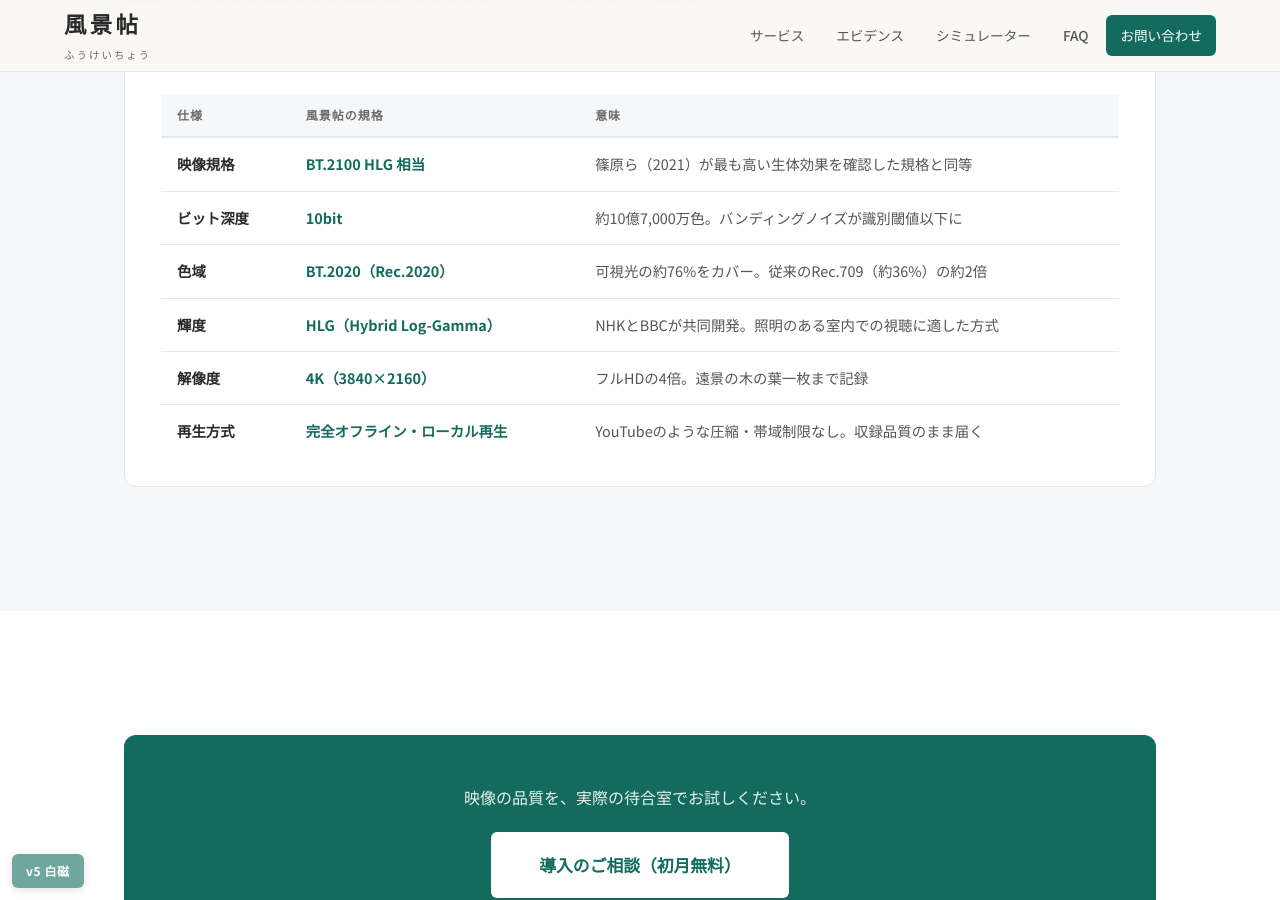
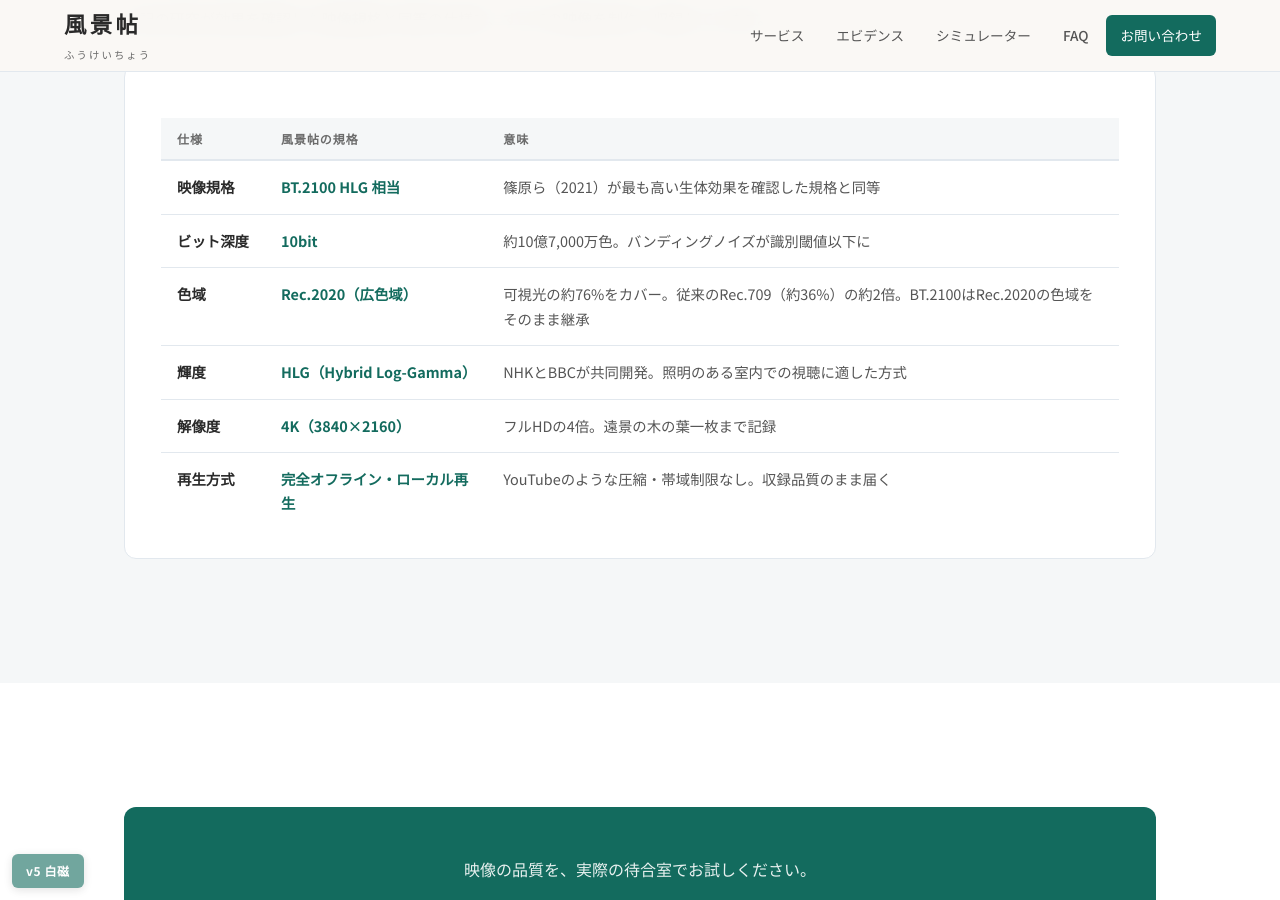
Before and after one commit to dr836gnypeq-ctrl/fukeichou-site, a Jekyll site: the page built from quality.html, in a window 1280 px wide and 900 px high, scrolled down 3590 px. Built offline with Jekyll 4.4.1, drawn with Linux system fonts in a browser that asks for light colours; some of the changed text lies outside the part shown.

Commit message:
Fix terminology: Rec.2020 vs BT.2020, HDR10 to HLG in FAQ

```diff
--- a/index.html
+++ b/index.html
@@ -196,7 +196,7 @@
 
 <details class="faq-item"><summary>著作権の心配はありませんか？</summary><p>ありません。映像はすべて当社で撮影・編集し、著作権を保有しています。商用利用の許諾が含まれた状態でご提供しますので、安心してご利用いただけます。</p></details>
 
-<details class="faq-item"><summary>おすすめのモニタはありますか？</summary><p>4K液晶テレビ（HDR10対応）を推奨しています。55インチまたは65インチが待合室に最適なサイズです。有機EL方式は焼付き防止機能による意図しない輝度低下があるため、液晶方式をおすすめしています。</p></details>
+<details class="faq-item"><summary>おすすめのモニタはありますか？</summary><p>4K液晶テレビ（HDR対応、HLG対応推奨）を推奨しています。55インチまたは65インチが待合室に最適なサイズです。風景帖の映像はHLG（Hybrid Log-Gamma）形式で収録しており、HLG対応のテレビで最も正確に表示されます。HLG・HDR10両対応の製品が主流のため、「4K HDR対応」と表記された現行機種であれば多くの場合問題ありません。有機EL方式は焼付き防止機能による意図しない輝度低下があるため、液晶方式をおすすめしています。</p></details>
 
 <details class="faq-item"><summary>故障したときはどうなりますか？</summary><p>通常使用での故障には無償で交換対応いたします。お客様の過失による故障の場合は実費をご負担いただきます。</p></details>
 
--- a/quality.html
+++ b/quality.html
@@ -106,7 +106,7 @@
           </div>
         </div>
         <div>
-          <div class="ql-banding-label">10bit HDR（BT.2100 HLG 相当）</div>
+          <div class="ql-banding-label">10bit・広色域・HDR（BT.2100 HLG 相当）※グラデーションの滑らかさを比較</div>
           <div class="ql-banding-canvas-wrap">
             <canvas class="ql-canvas" id="canvas10" width="600" height="320"></canvas>
             <span class="ql-banding-tag ql-tag-good">滑らかなグラデーション</span>
@@ -222,8 +222,8 @@
         </tr>
         <tr>
           <td>色域</td>
-          <td class="ql-highlight">BT.2020（Rec.2020）</td>
-          <td>可視光の約76%をカバー。従来のRec.709（約36%）の約2倍</td>
+          <td class="ql-highlight">Rec.2020（広色域）</td>
+          <td>可視光の約76%をカバー。従来のRec.709（約36%）の約2倍。BT.2100はRec.2020の色域をそのまま継承</td>
         </tr>
         <tr>
           <td>輝度</td>
```
